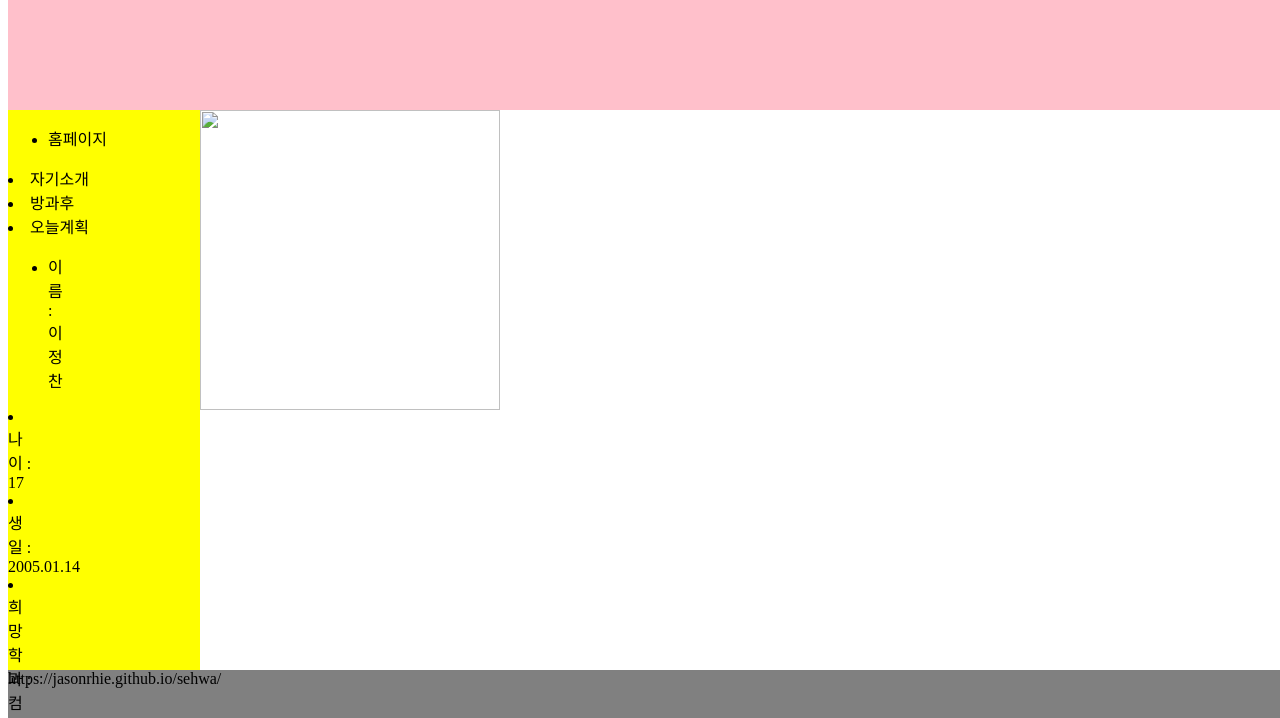
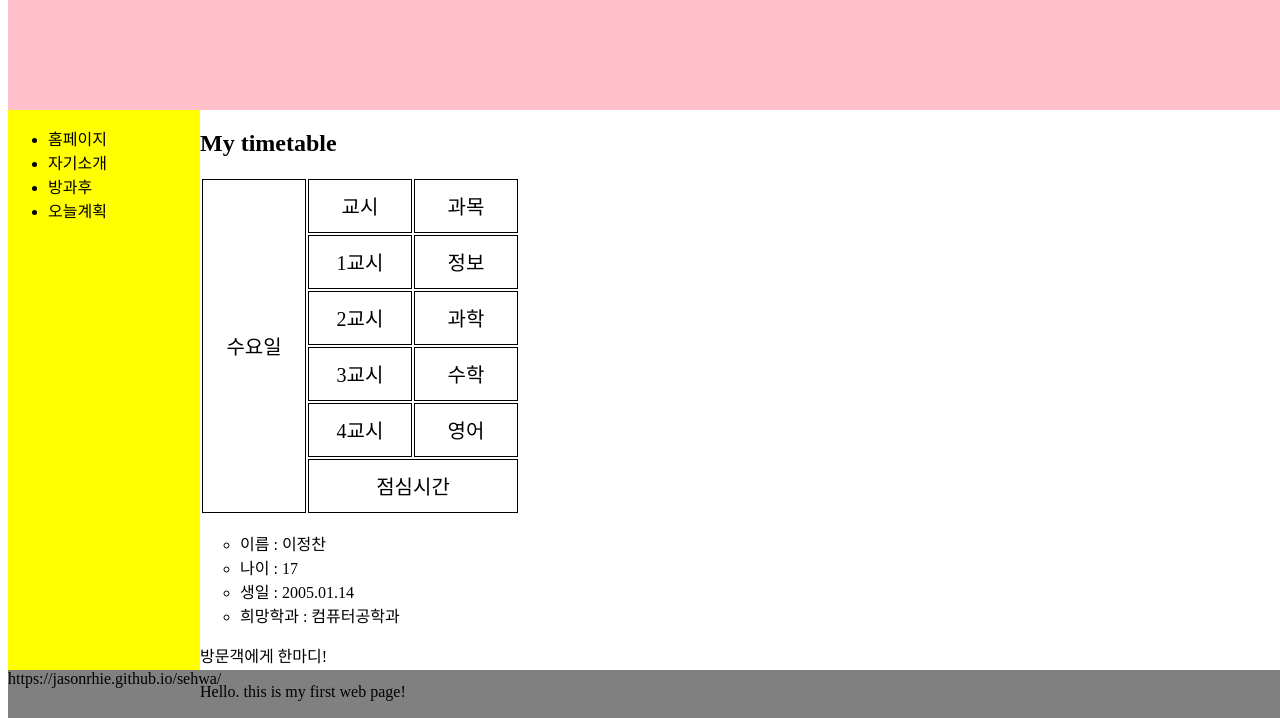
Before and after one commit to jasonrhie/sehwa, a plain HTML site: page info.html in a window 1280 px wide. Shown: the part 77-795 px from the top of the page. Drawn offline with Linux system fonts and the light colour scheme.

Commit message:
Add files via upload

```diff
--- a/info.html
+++ b/info.html
@@ -37,6 +37,13 @@
         #container ul {
             list-style:circle;
             }
+        table td {
+            border : 1px solid black;
+            text-align : center;
+            font-size : 20px;
+            width : 100px;
+            height : 50px
+            }
     </style>
 </head>
 <body>
@@ -45,24 +52,52 @@
     </div>
     <div id="nav">
         <ul>
-            <li>홈페이지</ul>
+            <li>홈페이지</li>
             <li>자기소개</li>
             <li>방과후</li>
             <li>오늘계획</li>
         </ul>
-    <div id="nav">
+    </div>
+    <div id="container">
+        <h2>My timetable</h2>
+        <table>
+            <tr>
+                <td rowspan="6">수요일</td>
+                <td>교시</td>
+                <td>과목</td>
+            </tr>
+            <tr>
+                <td>1교시</td>
+                <td>정보</td>
+            </tr>
+            <tr>
+                <td>2교시</td>
+                <td>과학</td>
+            </tr>
+            <tr>
+                <td>3교시</td>
+                <td>수학</td>
+            </tr>
+            <tr>
+                <td>4교시</td>
+                <td>영어</td>
+            </tr>
+            <tr>
+                <td colspan="2">점심시간</td>
+            </tr>
+
+        </table>
+        <a href="https://www.sehwa.hs.kr"></a>
+
         <ul>
-            <li>이름 : 이정찬</ul>
+            <li>이름 : 이정찬</li>
             <li>나이 : 17</li>
             <li>생일 : 2005.01.14</li>
             <li>희망학과 : 컴퓨터공학과</li>
         </ul>
         <p>방문객에게 한마디!</p>
         <p>Hello. this is my first web page!</p>
-    </div>
-    </div>
-    <div id="container">
-        <a href="https://www.sehwa.hs.kr"><img src="info.jpg"width="300px"height="300px"></a>
+
     </div>
     <div id="footer">
         https://jasonrhie.github.io/sehwa/
```
Lines whose indentation alone changed are shown as unchanged.
